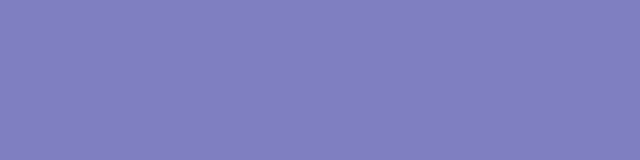
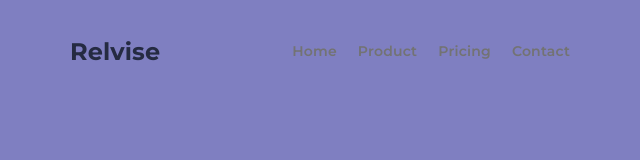
Before and after one commit to urusoff140272/relvise, a plain HTML site: page index.html in a window 1280 px wide. Shown: the whole page, without its empty margins (47-687 px from the left). Drawn offline with Linux system fonts and the light colour scheme.

Commit message:
feat: add html and css section header

```diff
--- a/index.html
+++ b/index.html
@@ -1,16 +1,51 @@
 <!DOCTYPE html>
 <html lang="en">
+
 <head>
     <meta charset="UTF-8">
     <meta name="viewport" content="width=device-width, initial-scale=1.0">
     <title>Relvise</title>
     <link rel="stylesheet" href="./css/styles.css">
 </head>
+
 <body>
     <div class="wrapper">
+        <header class="header">
+            <div class="header__container container">
+                <a href="#" class="header__logo">
+                    Relvise
+                </a>
+                <nav class="header__menu menu">
+                    <ul class="menu__list">
+                        <li class="menu__item">
+                            <a href="#" class="menu__link">
+                                Home
+                            </a>
+                        </li>
 
+                        <li class="menu__item">
+                            <a href="#" class="menu__link">
+                                Product
+                            </a>
+                        </li>
+
+                        <li class="menu__item">
+                            <a href="#" class="menu__link">
+                                Pricing
+                            </a>
+                        </li>
+
+                        <li class="menu__item">
+                            <a href="#" class="menu__link">
+                                Contact
+                            </a>
+                        </li>
+                    </ul>
+                </nav>
+            </div>
     </div>
 
     <script src="./js/script.js"></script>
 </body>
+
 </html>
--- a/scss/base/_.normalize.scss
+++ b/scss/base/_.normalize.scss
@@ -31,7 +31,6 @@ img{vertical-align: top;}
 
 h1,h2,h3,h4,h5,h6{font-size:inherit;}
 
-.wrapper{
-    min-height: 100%;
-    overflow: hidden;
+a{
+	color: inherit;
 }
--- /dev/null
+++ b/scss/base/_base.scss
@@ -0,0 +1,23 @@
+html {
+    scroll-behavior: smooth;
+}
+
+body{
+    background-color: rgb(127, 127, 193);
+    font-family: "Montserrat", Verdana, sans-serif;
+    font-size: 14px;
+    font-weight: 500;
+    color: $color-textMain;
+}
+
+.wrapper{
+    min-height: 100%;
+    overflow: hidden;
+}
+
+.container{
+    max-width: 1046px;
+    margin: 0 auto;
+    padding: 0 15px;
+    box-sizing: content-box;
+}
--- /dev/null
+++ b/scss/base/_constants.scss
@@ -0,0 +1,2 @@
+$color-textMain: #252B42;
+$color-textDark: #737373;
--- /dev/null
+++ b/scss/layouts/_header.scss
@@ -0,0 +1,53 @@
+.header {
+    position: absolute;
+    width: 100%;
+    left: 0;
+    top: 0;
+    z-index: 10;
+}
+
+.header__container {
+    min-height: 104px;
+    display: flex;
+    align-items: center;
+}
+
+.header__logo {
+    font-size: 24px;
+    font-weight: 700;
+    line-height: 32px;
+    letter-spacing: 0.1px;
+}
+
+.header__menu {
+    margin-left: 132px;
+
+    @media screen and (max-width: 992px){
+        margin-left: 90px;
+    }
+
+    @media screen and (max-width: 768px){
+        margin-left: 40px;
+    }
+}
+
+.menu {
+    padding: 5px 0;
+}
+
+.menu__list {
+    display: flex;
+    flex-wrap: wrap;
+    align-items: center;
+}
+
+.menu__item:not(:last-child) {
+    margin-right: 21px;
+}
+
+.menu__link {
+    color: $color-textDark;
+    font-weight: 600;
+    line-height: 171%;
+    letter-spacing: 0.2px;
+}
--- a/scss/styles.scss
+++ b/scss/styles.scss
@@ -1,5 +1,9 @@
-body{
-    background-color: rgb(127, 127, 193);
-}
+@import url('https://fonts.googleapis.com/css2?family=Montserrat:wght@400;500;600;700;800&display=swap');
+
 
 @import "./base/.normalize";
+@import "./base/constants";
+
+@import "./base/base";
+
+@import "./layouts/header";
```
Also changed, not shown: css/styles.css, 1 other file.
